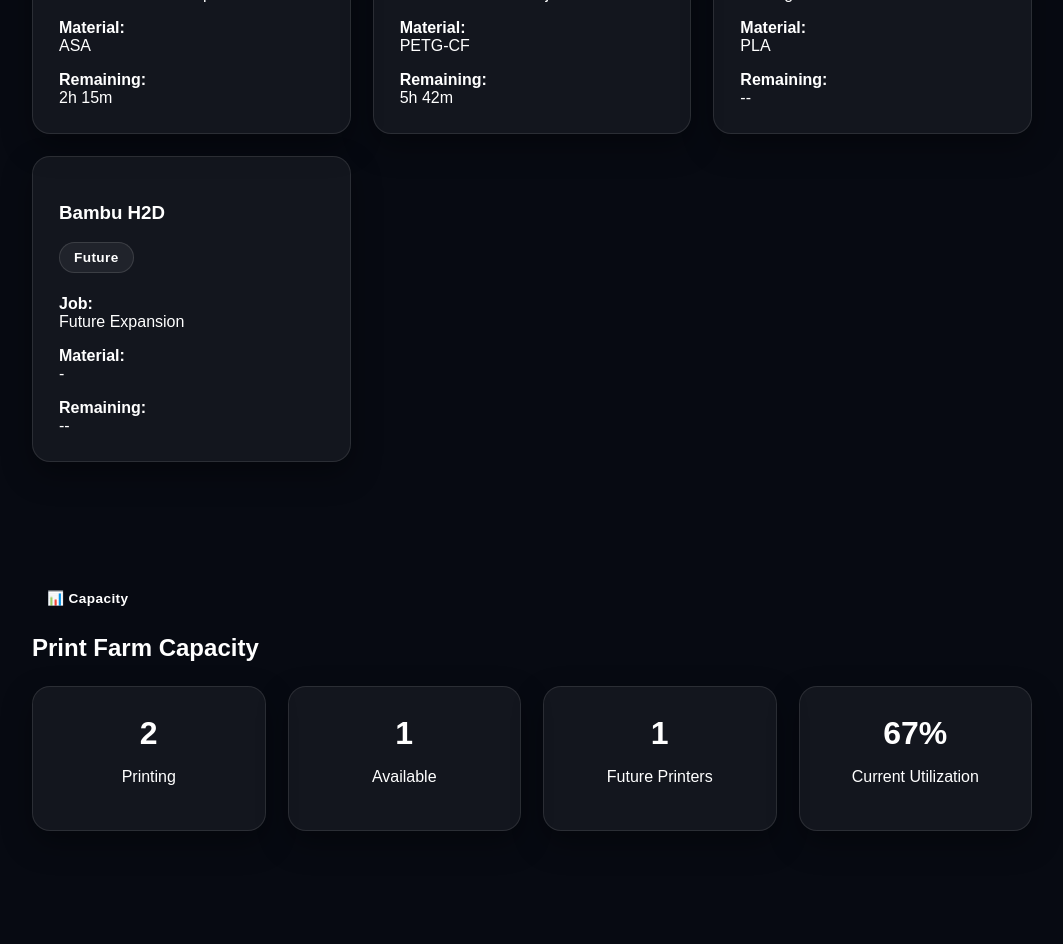
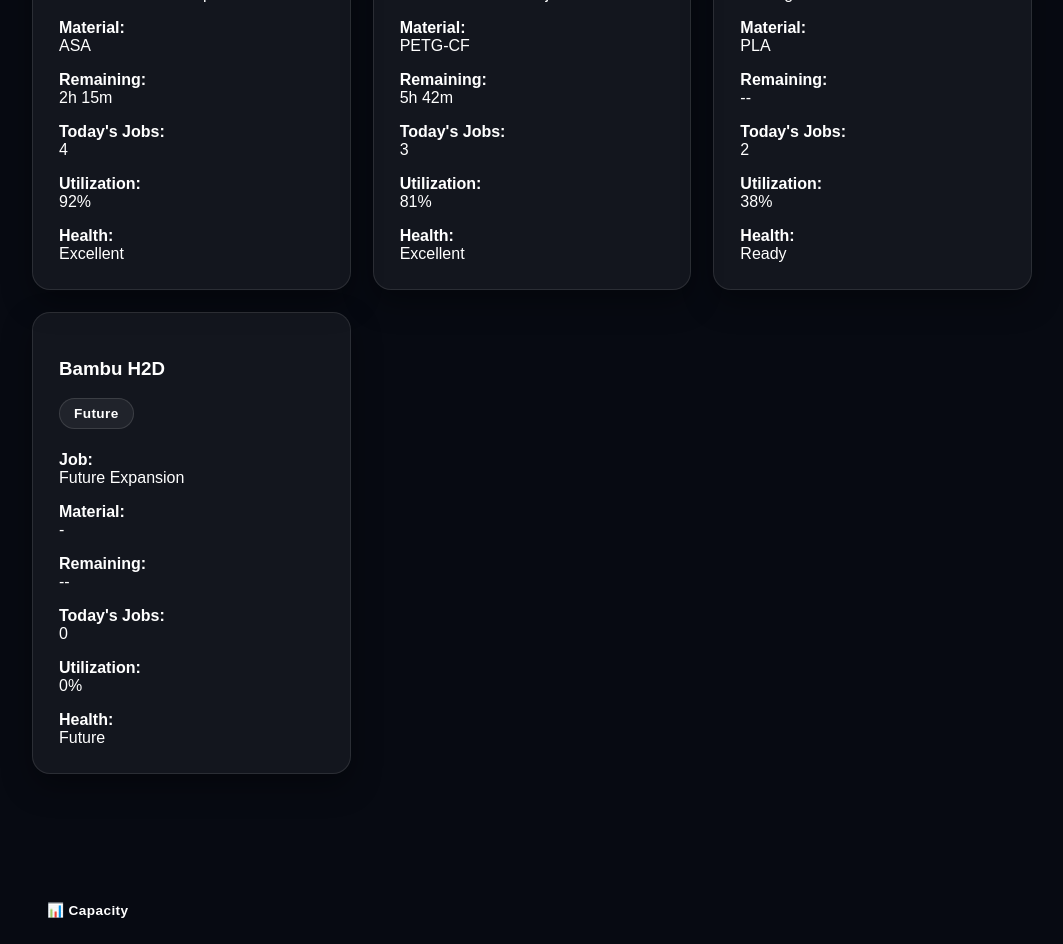
Before and after one commit to jnc3designs/jnc3designs-website, a Next.js app in the folder jnc3designs-premium/: page /operations in a window 1280 px wide. Shown: the part 3420-4364 px from the top of the page, without its empty margins (108-1171 px from the left). Built offline with nearby package versions, Linux system fonts and the light colour scheme.

Commit message:
Enhance PrintFarmStatus with more printer details
Added additional printer details including today's jobs, utilization, and health.

```diff
--- a/jnc3designs-premium/components/PrintFarmStatus.jsx
+++ b/jnc3designs-premium/components/PrintFarmStatus.jsx
@@ -53,6 +53,21 @@ export default function PrintFarmStatus() {
   {printer.remaining}
 </p>
 
+<p>
+  <strong>Today's Jobs:</strong><br />
+  {printer.completedToday}
+</p>
+
+<p>
+  <strong>Utilization:</strong><br />
+  {printer.utilization}%
+</p>
+
+<p>
+  <strong>Health:</strong><br />
+  {printer.health}
+</p>
+
             </div>
 
           </JNCCard>
```
Lines whose indentation alone changed are shown as unchanged.
